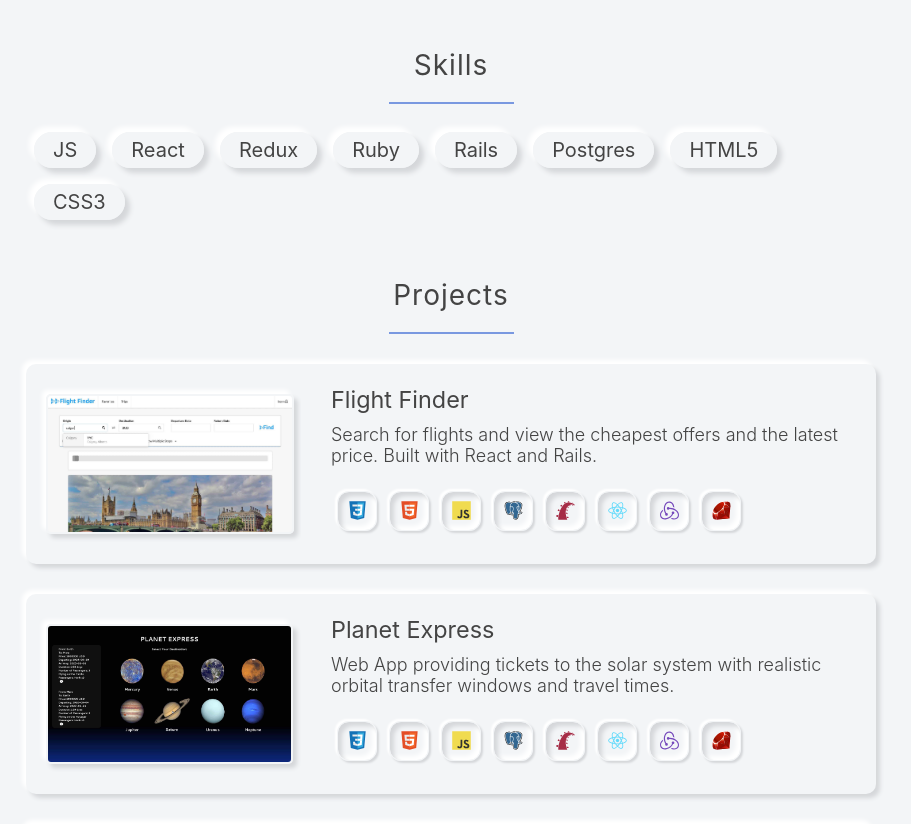
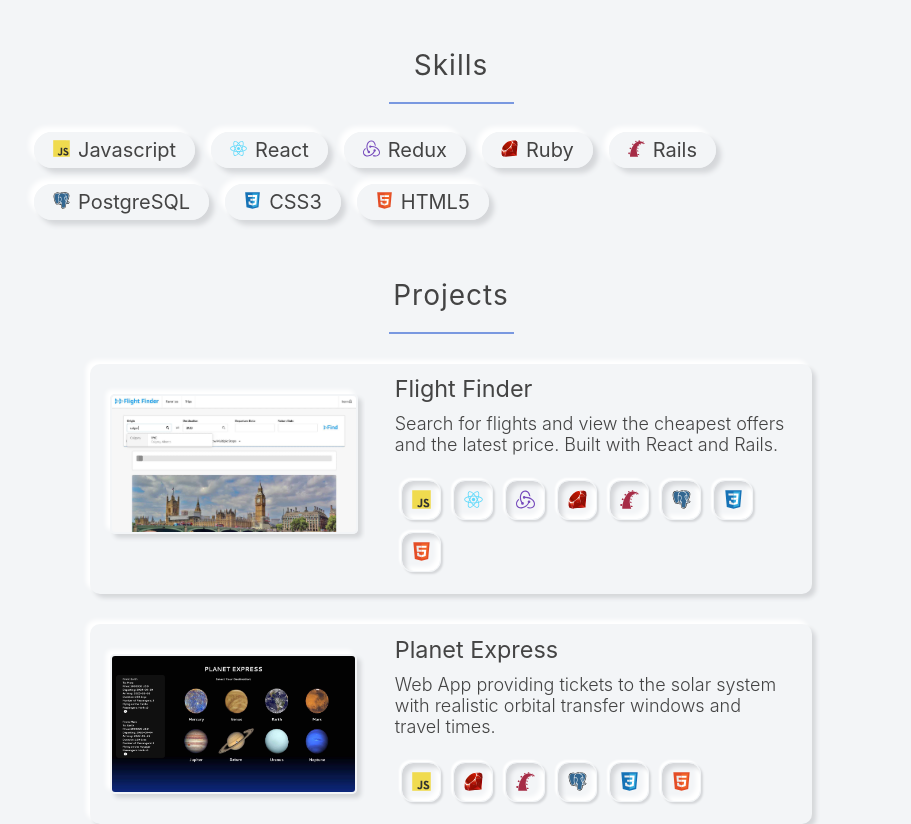
Before and after one commit to BenMiriello/ben-miriello-portfolio-v1, a React (Create React App) app: page / in a window 1280 px wide. Shown: the part 500-1324 px from the top of the page, without its empty margins (189-1100 px from the left). Built offline with nearby package versions, Linux system fonts and the light colour scheme; a web font is replaced by a local one.

Commit message:
Show tech icons in skills and projects

```diff
--- a/src/App.js
+++ b/src/App.js
@@ -32,9 +32,9 @@ function App() {
           <Skill key={name} name={name} onClick={handleClickSkill} />
         ))}
       </Section>
-      <Section title="Projects">
+      <Section title="Projects" narrow>
         {content.projects.map((proj) => (
-          <ProjectCard proj={proj} />
+          <ProjectCard project={proj} />
         ))}
       </Section>
     </>
--- a/src/components/ProjectCard.jsx
+++ b/src/components/ProjectCard.jsx
@@ -1,54 +1,31 @@
 import React from "react";
+import TechIcon from './TechIcon'
 
-import { ReactComponent as CSS3Icon } from "../vendors/devicons/css3/css3-original.svg";
-import { ReactComponent as HTML5Icon } from "../vendors/devicons/html5/html5-original.svg";
-import { ReactComponent as JSIcon } from "../vendors/devicons/javascript/javascript-original.svg";
-import { ReactComponent as PGIcon } from "../vendors/devicons/postgresql/postgresql-original.svg";
-import { ReactComponent as RailsIcon } from "../vendors/devicons/rails/rails-plain.svg";
-import { ReactComponent as ReactIcon } from "../vendors/devicons/react/react-original.svg";
-import { ReactComponent as ReduxIcon } from "../vendors/devicons/redux/redux-original.svg";
-import { ReactComponent as RubyIcon } from "../vendors/devicons/ruby/ruby-original.svg";
+const ProjectCard = ({ project }) => {
 
-const ProjectIcon = ({ Icon, classes }) => {
-  return (
-    <div className="project-icon-button">
-      <div className="project-icon-container">
-        <Icon className={"project-tech-icon" + classes} />
-      </div>
-    </div>
-  )
-}
+  const technologies = () => {
+    project.technologies.map(name => {
+      return <TechIcon iconName={name} />
+    })
+  }
 
-const ProjectCard = ({ proj }) => {
   return (
     <div className="project-card">
       <div className="project-image-container hide-before-mobile">
         <div className="project-image-container">
           <img
             className="project-image"
-            src={process.env.PUBLIC_URL + `../images/${proj.image}.jpg`}
+            src={process.env.PUBLIC_URL + `../images/${project.image}.jpg`}
           />
         </div>
       </div>
       <div className="project-details">
-        <h3>{proj.name}</h3>
-        <p className="project-description">{proj.description}</p>
+        <h3>{project.name}</h3>
+        <p className="project-description">{project.description}</p>
         <div>
-          <ProjectIcon Icon={CSS3Icon} />
-          <ProjectIcon Icon={HTML5Icon} />
-          <ProjectIcon Icon={JSIcon} />
-          <ProjectIcon Icon={PGIcon} />
-          <ProjectIcon Icon={RailsIcon} />
-          <ProjectIcon Icon={ReactIcon} />
-          <ProjectIcon Icon={ReduxIcon} />
-          <ProjectIcon Icon={RubyIcon} />
-          {/* <HTML5Icon className="project-tech-icon" />
-          <JSIcon className="project-tech-icon" />
-          <PGIcon className="project-tech-icon" />
-          <RailsIcon className="project-tech-icon" />
-          <ReactIcon className="project-tech-icon" />
-          <ReduxIcon className="project-tech-icon" />
-          <RubyIcon className="project-tech-icon" /> */}
+          {project.technologies.map(name =>
+            <TechIcon iconName={name} />
+          )}
         </div>
       </div>
     </div>
--- a/src/components/Skill.jsx
+++ b/src/components/Skill.jsx
@@ -1,6 +1,7 @@
 import React, { useState } from "react";
+import TechIcon from './TechIcon';
 
-const Skill = ({name, size, onClick}) => {
+const Skill = ({name, onClick}) => {
 
   const [clicked, setClicked] = useState(false)
 
@@ -15,7 +16,7 @@ const Skill = ({name, size, onClick}) => {
       onClick={() => handleClick()}
     >
       <div className="skill-name-container">
-        <span>{name}</span>
+        <span><TechIcon iconName={name} className={'skill-icon'}/>{name}</span>
       </div>
     </li>
   );
--- /dev/null
+++ b/src/components/TechIcon.jsx
@@ -0,0 +1,42 @@
+import React from "react";
+import { ReactComponent as JSIcon } from "../vendors/devicons/javascript/javascript-original.svg";
+import { ReactComponent as ReactIcon } from "../vendors/devicons/react/react-original.svg";
+import { ReactComponent as ReduxIcon } from "../vendors/devicons/redux/redux-original.svg";
+import { ReactComponent as RubyIcon } from "../vendors/devicons/ruby/ruby-original.svg";
+import { ReactComponent as RailsIcon } from "../vendors/devicons/rails/rails-plain.svg";
+import { ReactComponent as PGIcon } from "../vendors/devicons/postgresql/postgresql-original.svg";
+import { ReactComponent as CSS3Icon } from "../vendors/devicons/css3/css3-original.svg";
+import { ReactComponent as HTML5Icon } from "../vendors/devicons/html5/html5-original.svg";
+
+const TechIcon = ({ iconName, className }) => {
+  let Icon = null;
+
+  switch(iconName){
+    case 'Javascript': Icon = JSIcon; break;
+    case 'React': Icon = ReactIcon; break;
+    case 'Redux': Icon = ReduxIcon; break;
+    case 'Ruby': Icon = RubyIcon; break;
+    case 'Rails': Icon = RailsIcon; break;
+    case 'PostgreSQL': Icon = PGIcon; break;
+    case 'CSS3': Icon = CSS3Icon; break;
+    case 'HTML5': Icon = HTML5Icon; break;
+  }
+
+  console.log('hi', iconName)
+
+  if (!Icon) return null
+
+  if (className === 'skill-icon') {
+    return <Icon className="skill-icon" />
+  }
+
+  return (
+    <div className="project-icon-button">
+      <div className="project-icon-container">
+        <Icon className={"project-tech-icon" + className} />
+      </div>
+    </div>
+  )
+};
+
+export default TechIcon;
--- a/src/content.js
+++ b/src/content.js
@@ -1,69 +1,72 @@
-const content = {
+export default {
   tagline: "Software Engineer & Web Developer",
-  aboutMe: "This is the part that's about me. What does someone need to know 'about me' if it's got to fit in one paragraph? All that goes right here. Everything else to the back of the line. Gotta wait for later.",
+  aboutMe:
+    "This is the part that's about me. What does someone need to know 'about me' if it's got to fit in one paragraph? All that goes right here. Everything else to the back of the line. Gotta wait for later.",
   skillset: [
-    "JS",
+    "Javascript",
     "React",
     "Redux",
-    // "React Native",
     "Ruby",
     "Rails",
-    "Postgres",
+    "PostgreSQL",
+    "CSS3",
     "HTML5",
-    "CSS3",
+    // "React Native",
+    // "SQLite3",
   ],
   projects: [
     {
-      name: 'Flight Finder',
-      image: 'flight-finder',
-      description: 'Search for flights and view the cheapest offers and the latest price. Built with React and Rails.',
-      technologies:
-        [
-          'Javascript',
-          'React',
-          'Redux',
-          'Thunk',
-          'CSS',
-          'HTML',
-          'Semantic UI',
-          'Cometari API',
-          'Ruby on Rails',
-          'PostgreSQL',
-          'Bcrypt',
-          'JWT',
-          'Active Model',
-          'Spawnling',
-          'Amadeus API',
-        ]
+      name: "Flight Finder",
+      image: "flight-finder",
+      description:
+        "Search for flights and view the cheapest offers and the latest price. Built with React and Rails.",
+      technologies: [
+        "Javascript",
+        "React",
+        "Redux",
+        "Ruby",
+        "Rails",
+        "PostgreSQL",
+        "CSS3",
+        "HTML5",
+        // 'Thunk',
+        // 'Semantic UI',
+        // 'Cometari API',
+        // 'Bcrypt',
+        // 'JWT',
+        // 'Active Model',
+        // 'Spawnling',
+        // 'Amadeus API',
+      ],
     },
     {
-      name: 'Planet Express',
-      image: 'planet-express',
-      description: 'Web App providing tickets to the solar system with realistic orbital transfer windows and travel times.',
-      technologies:
-        [
-          'Vanilla JS',
-          'CSS',
-          'HTML',
-          'Ruby on Rails',
-          'PostgreSQL',
-          'Active Model'
-        ]
+      name: "Planet Express",
+      image: "planet-express",
+      description:
+        "Web App providing tickets to the solar system with realistic orbital transfer windows and travel times.",
+      technologies: [
+        "Javascript",
+        "Ruby",
+        "Rails",
+        "PostgreSQL",
+        "CSS3",
+        "HTML5",
+        // 'Active Model'
+      ],
     },
     {
-      name: 'Shower Thoughts',
-      image: 'shower-thoughts',
-      description: 'A twitter-like social media site based on the subreddit of the same name. Built fully in Rails.',
-      technologies:
-        [
-          'Ruby on Rails',
-          'ActiveRecord',
-          'PostgreSQL',
-          'HTML',
-          'CSS'
-        ]
-    }
-  ]
-}
-
-export default content;
+      name: "Shower Thoughts",
+      image: "shower-thoughts",
+      description:
+        "A twitter-like social media site based on the subreddit of the same name. Built fully in Rails.",
+      technologies: [
+        "Ruby",
+        "Rails",
+        "CSS3",
+        "HTML5",
+        // 'ActiveRecord',
+        // 'SQLite3'
+      ],
+    },
+  ],
+};
--- a/src/styles/index.css
+++ b/src/styles/index.css
@@ -63,7 +63,7 @@ code {
 
 @media only screen and (max-width: 480px) {
   .main-section {
-    width: 95%;
+    width: 100%;
     margin: auto;
     margin-top: 10px;
   }
@@ -294,6 +294,11 @@ p {
   margin-bottom: 5px;
 }
 
+.skill-icon {
+  width: 17px;
+  margin-right: 8px;
+}
+
 /* ------------------------------------------------------------ */
 /* PROJECTS */
 /* ------------------------------------------------------------ */
@@ -317,12 +322,12 @@ p {
   grid-template-columns: auto auto;
 }
 
-@media only screen and (max-width: 480px) {
+/* @media only screen and (max-width: 480px) {
   .project-card {
-    /* width: 95%; */
-    margin: 16px 8px;
+    width: 100%;
+    margin: 16px 8px 0px ;
   }
-}
+} */
 
 .project-image-container {
   width: 275px;
```
